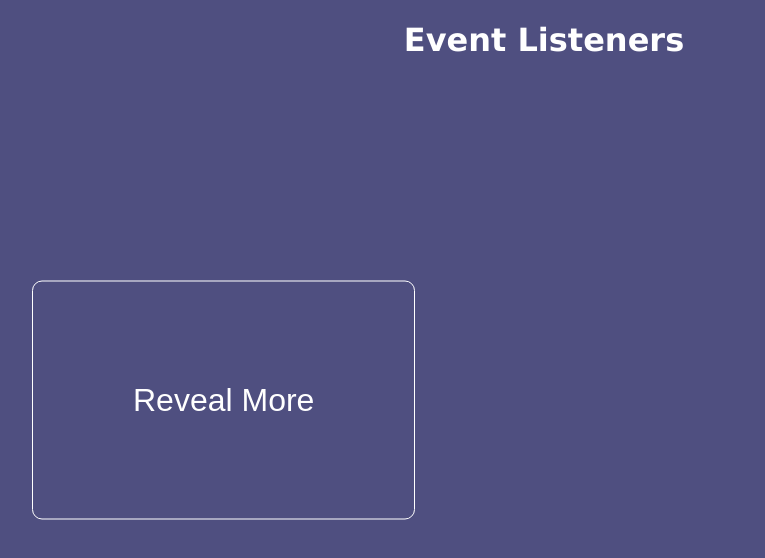
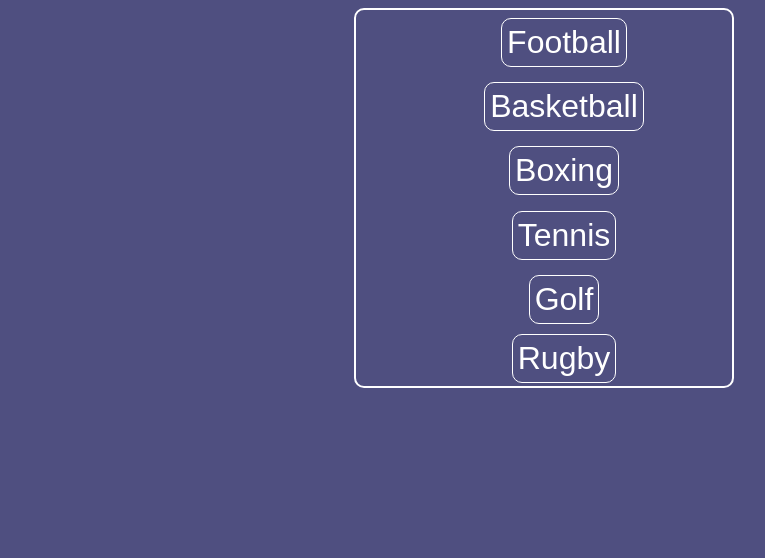
Before and after one commit to hastalavista99/DOM-JS, a plain HTML site: page index.html in a window 1280 px wide. Shown: the whole page, without its empty margins (96-861 px from the left). Drawn offline with Linux system fonts and the light colour scheme.

Commit message:
added event delegation

```diff
--- a/app.js
+++ b/app.js
@@ -77,7 +77,7 @@ function changeBgColor() {
 };
 
 newBackgroundColor.addEventListener("mouseover", changeBgColor);
-*/
+
 
 //Reveal Event
 
@@ -94,3 +94,28 @@ function revealContent() {
 }
 
 revealBtn.addEventListener('click', revealContent);
+*/
+
+//Event Delegation
+
+//It allows users to append a Single event listener to a parent element that adds it to all of its present and future descedants that match a selector. This saves memory and unnecessary code
+
+document.querySelector('#sports').addEventListener('click', function(e) {
+
+    console.log(e.target.getAttribute('id') + ' is clicked');
+
+    const target = e.target;
+
+    if (target.matches('button')) {
+        target.style.backgroundColor = 'lightgrey';
+    }
+})
+//lets add a new button to our empty list item
+const sports = document.querySelector('#list');
+const newSport = document.createElement('button');
+
+
+newSport.innerText = 'Rugby';
+newSport.setAttribute('id', 'rugby');
+
+sports.appendChild(newSport);//adding to unordered list
--- a/index.html
+++ b/index.html
@@ -9,6 +9,8 @@
         body {
             background-color: rgb(79, 79, 128);
             font-family: Verdana, Geneva, Tahoma, sans-serif;
+            display: grid;
+            place-items: center;
         }
 
         .container {
@@ -75,11 +77,58 @@
         .hidden-content.reveal-btn {
             display: block;
         }
+
+        #sports {
+            width: 30%;
+            height: 100%;
+            border: 2px solid white;
+            border-radius: 10px;
+            display: grid;
+            place-items: center;
+            list-style-type: none;
+            box-sizing: border-box;
+
+        }
+
+        #football {
+            margin: 5px;
+            color: white;
+            padding: 5px;
+        }
+        #basketball {
+            margin: 5px;
+            color: white;
+            padding: 5px;
+        }
+        #boxing {
+            margin: 5px;
+            color: white;
+            padding: 5px;
+        }
+        #tennis {
+            margin: 5px;
+            color: white;
+            padding: 5px;
+        }
+        #golf {
+            margin: 5px;
+            color: white;
+            padding: 5px;
+        }
     </style>
 </head>
 <body>
 
-    <h1 id="main-heading">Event Listeners</h1>
+    <ul id="sports">
+        <li><button id="football">Football</button></li>
+        <li><button id="basketball">Basketball</button></li>
+        <li><button id="boxing">Boxing</button></li>
+        <li><button id="tennis">Tennis</button></li>
+        <li><button id="golf">Golf</button></li>
+        <li id="list"></li>
+    </ul>
+
+    <!--<h1 id="main-heading">Event Listeners</h1>
 
     <div class="container">
         <button class="reveal-btn boxes">Reveal More</button>
@@ -88,7 +137,7 @@
             Lorem ipsum dolor sit amet consectetur adipisicing elit. Expedita aliquid quos perferendis nesciunt, velit ullam cumque praesentium iusto blanditiis illo modi facere optio doloremque laboriosam deleniti culpa nulla alias repudiandae.
         </div>
 
-        <!--<div class="boxes box-1">
+        <div class="boxes box-1">
             <h1 id="heading"> Example 1</h1>
             <button onclick="alert('I love JavaScript')">Enter</button>
         </div>
@@ -99,8 +148,8 @@
         <div class="boxes box-3">
             <h1 id="heading"> Example 3</h1>
             <button class="btn-3">Enter</button>
-        </div>-->
-    </div>
+        </div>
+    </div>-->
 
     <script src="app.js"></script>
 
```
